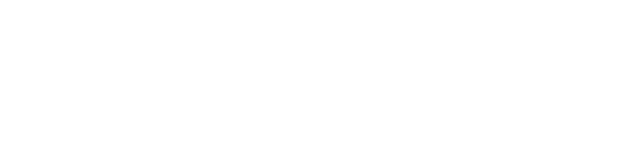
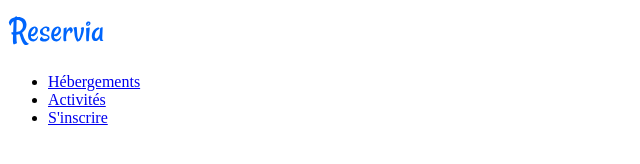
Before and after one commit to NiRM9/MehdiAzzedine_2_13082021, a plain HTML site: page index.html in a window 1280 px wide. Shown: the whole page, without its empty margins (0-640 px from the left). Drawn offline with Linux system fonts and the light colour scheme.

Commit message:
Header terminé

```diff
--- a/index.html
+++ b/index.html
@@ -5,10 +5,23 @@
         <meta charset="UTF-8">
         <meta http-equiv="X-UA-Compatible" content="IE=edge">
         <meta name="viewport" content="width=device-width, initial-scale=1.0">
-        <title>Réservia</title>
+        <title>Reservia</title>
         <script src="https://kit.fontawesome.com/025642cb47.js" crossorigin="anonymous"></script>
     </head>
-<body>
-
-</body>
+    <body>
+        <div id="BlocdePage">
+            <header>
+                    <div id="logo">
+                        <img src="images/logo/Reservia.svg" alt="logo de Reservia" />
+                    </div>
+                    <nav>
+                        <ul>
+                            <li><a href="LesHebergementsaMarseille">Hébergements</a></li>
+                            <li><a href="LesActivitesaMarseille">Activités</a></li>
+                            <li><a href="#">S'inscrire</a></li>
+                        </ul>
+                    </nav>
+            </header>
+        </div>
+     </body>
 </html>
```
